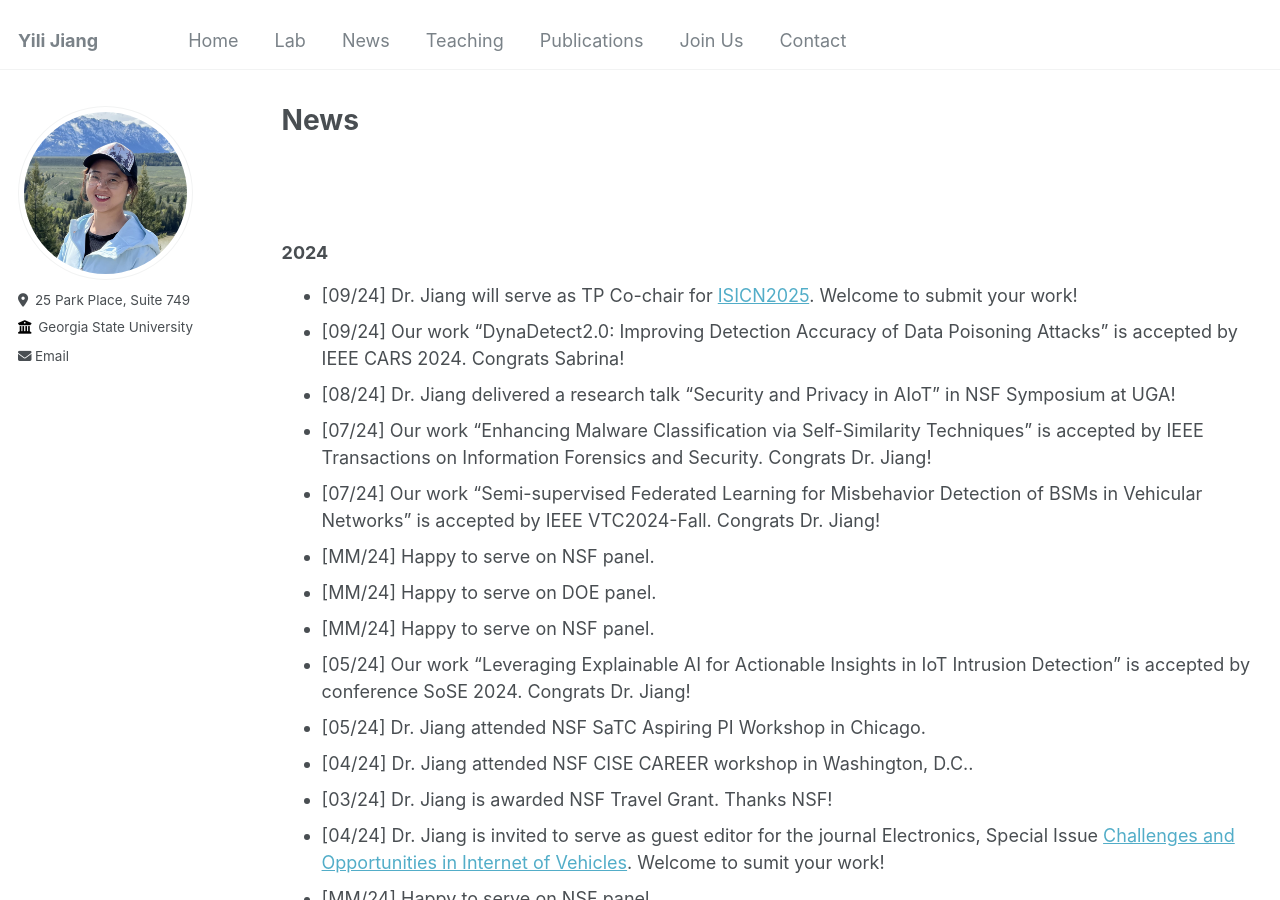
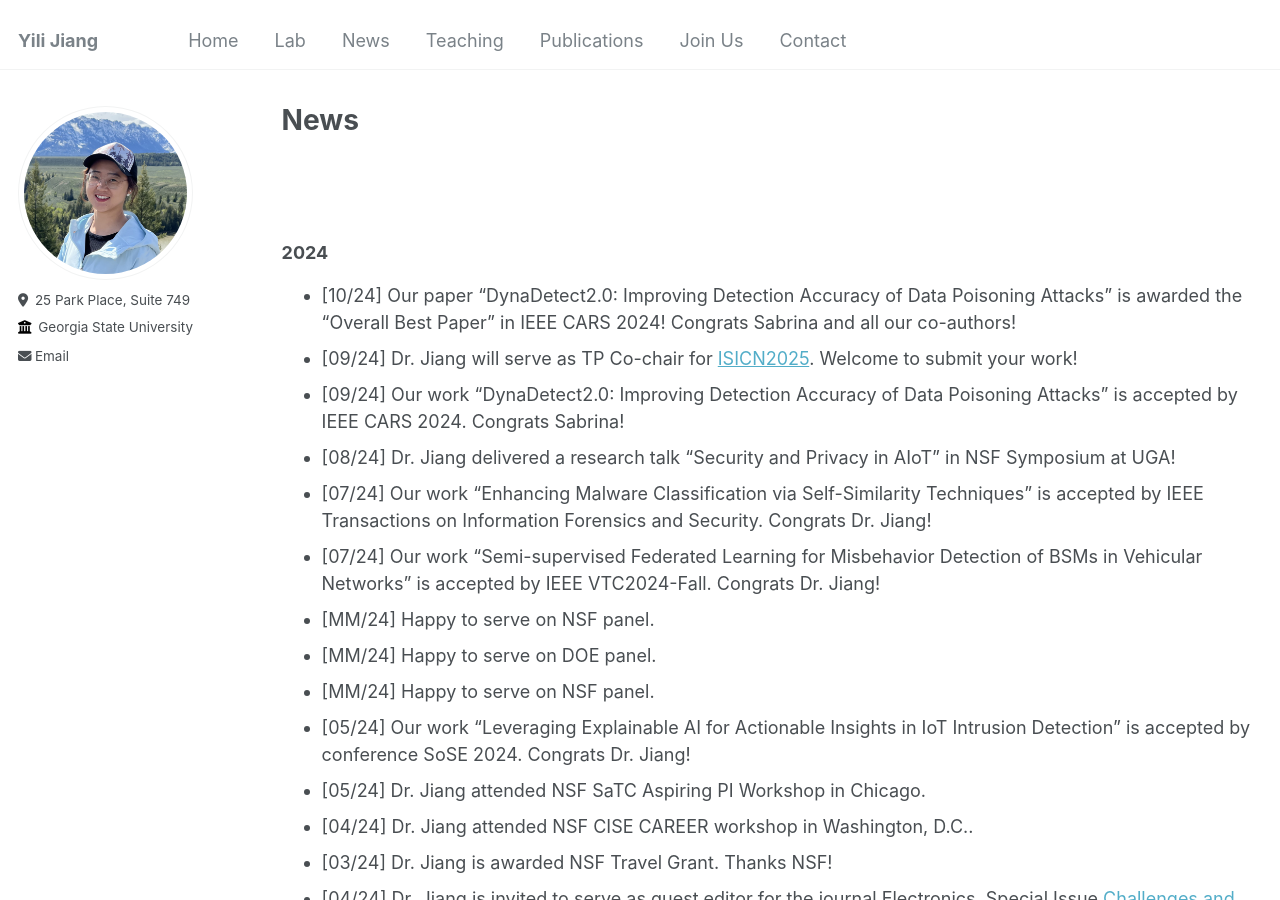
Before and after one commit to suhbrina-perry/suhbrina-perry.github.io, a Jekyll site: the page built from _pages/news.md, in a window 1280 px wide and 900 px high. Built offline with Jekyll 4.4.1, drawn with Linux system fonts in a browser that asks for light colours.

Commit message:
Update news.md

```diff
--- a/_pages/news.md
+++ b/_pages/news.md
@@ -13,7 +13,7 @@ author_profile: true
 
 
 ### 2024
-
+- [10/24] Our paper "DynaDetect2.0: Improving Detection Accuracy of Data Poisoning Attacks" is awarded the "Overall Best Paper" in IEEE CARS 2024! Congrats Sabrina and all our co-authors!
 - [09/24] Dr. Jiang will serve as TP Co-chair for [ISICN2025](https://www.isicn.org/2025/). Welcome to submit your work!
 - [09/24] Our work "DynaDetect2.0: Improving Detection Accuracy of Data Poisoning Attacks" is accepted by IEEE CARS 2024. Congrats Sabrina!
 - [08/24] Dr. Jiang delivered a research talk "Security and Privacy in AIoT" in NSF Symposium at UGA!
```
